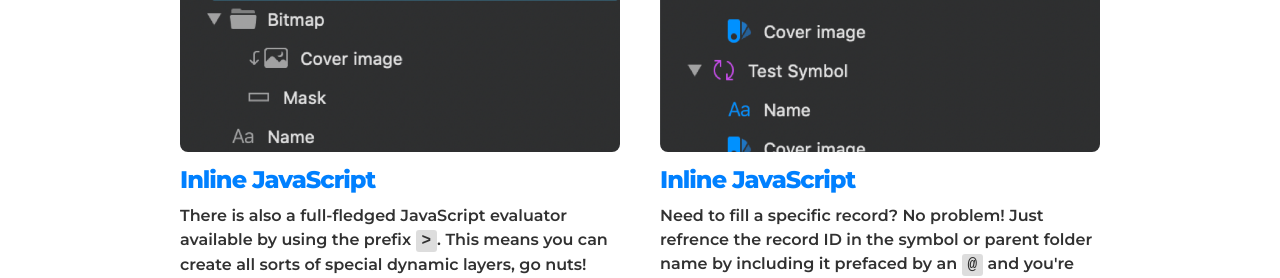
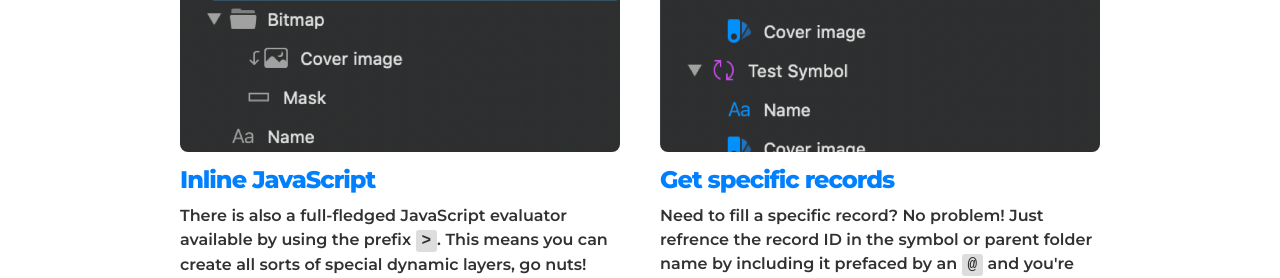
Before and after one commit to willwillems/sketchairtabledataplugin-site, a Nuxt app: page / in a window 1280 px wide. Shown: the part 2163-2441 px from the top of the page. Built offline with nearby package versions, Linux system fonts and the light colour scheme.

Commit message:
fix feature title

```diff
--- a/pages/index.vue
+++ b/pages/index.vue
@@ -47,7 +47,7 @@
         .content-column
           img.content-column__image( src="img/screenshot-get-record.png" style="object-fit: cover;")
           .content-column__text
-            h1.sub-title.content-column__title Inline JavaScript
+            h1.sub-title.content-column__title Get specific records
             p.paragraph
               | Need to fill a specific record? No problem! Just refrence the record ID in the symbol or parent folder name by including it prefaced by an <code>@</code> and you're good to go.
     section.section.section-faq#faq-section
```
